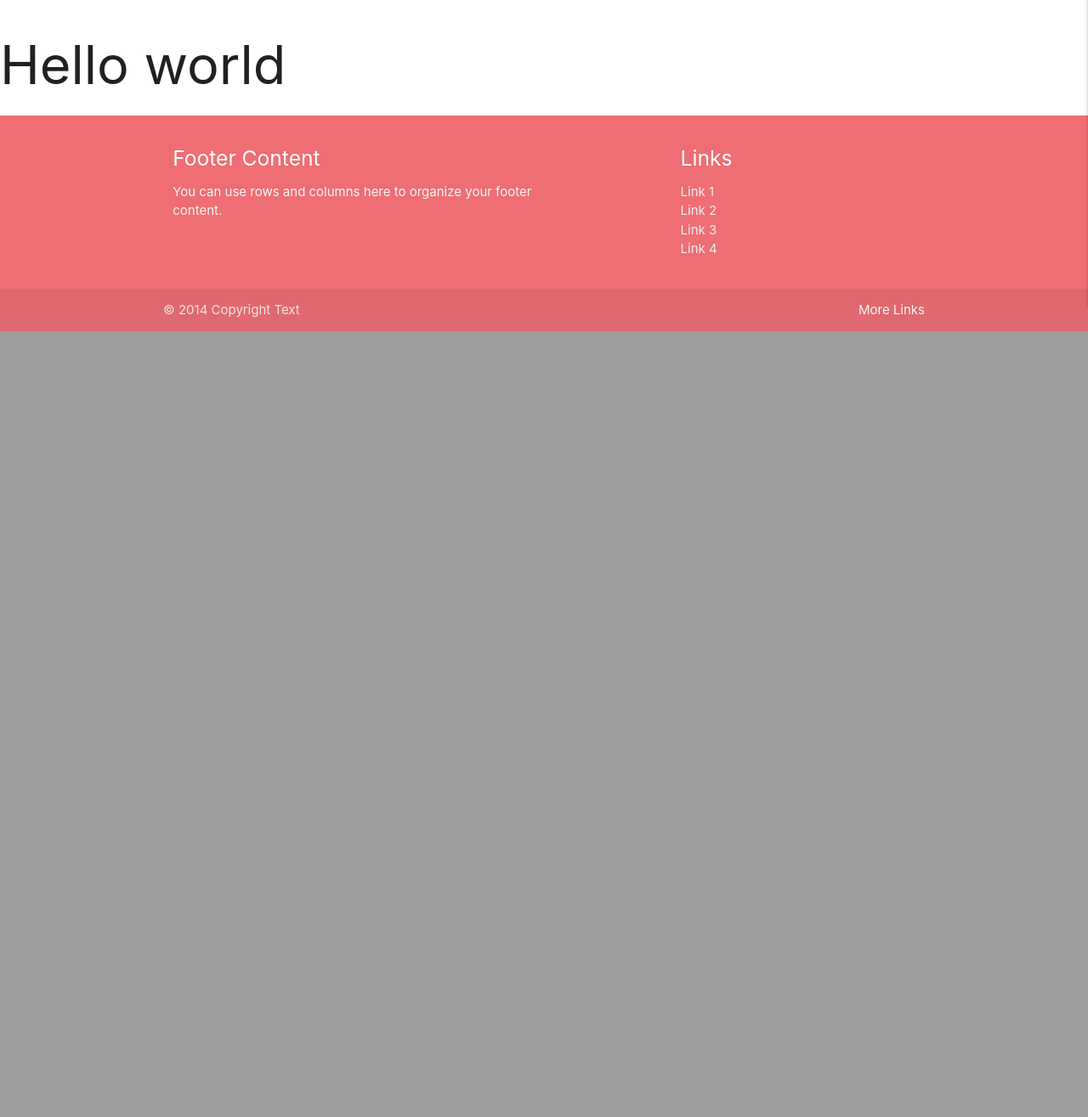
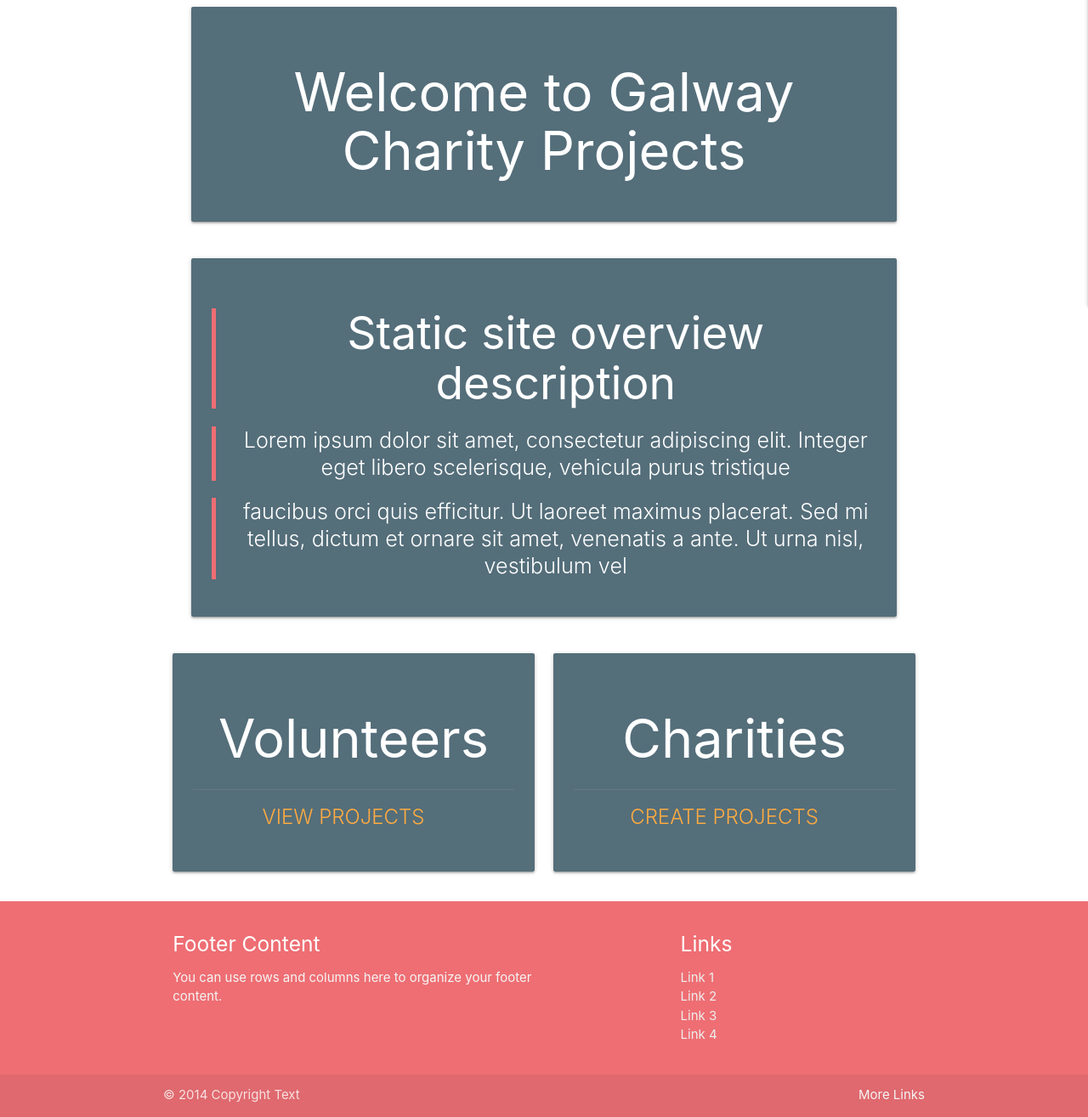
Before and after one commit to lhynes/CI-Data-Centric-Development-Milestone-Project-3, a Flask app: page / in a window 1280 px wide. Shown: the part 500-1815 px from the top of the page at 85% size. Before the commit the page ends 890 px from the top, so only its background shows below. Run offline with Flask 2, Linux system fonts and the light colour scheme; some libraries are stand-ins or nearby versions.

Commit message:
Added homepage layout

```diff
--- a/templates/index.html
+++ b/templates/index.html
@@ -1,6 +1,66 @@
 {% extends "base.html" %}
 {% block content %}
 
-   <h1>Hello world</h1>
+
+
+<div class="row">
+	<div class="col s12 m8 offset-m2">
+		<div class="card blue-grey darken-1">
+			<div class="card-content white-text center-align">
+				<span class="card-title">
+          <h1>Welcome to Galway Charity Projects</h1>
+          </span>
+			</div>
+		</div>
+	</div>
+</div>
+
+<div class="row">
+	<div class="col s12 m8 offset-m2">
+		<div class="card blue-grey darken-1">
+			<div class="card-content white-text center-align">
+				<span class="card-title">
+          <blockquote class="flow-text">
+      <h2>Static site overview description</h2>
+    </blockquote>
+  <blockquote class="flow-text">
+      Lorem ipsum dolor sit amet, consectetur adipiscing elit.
+          Integer eget libero scelerisque, vehicula purus tristique
+    </blockquote>
+    <blockquote class="flow-text">
+          faucibus orci quis efficitur. Ut laoreet maximus placerat. Sed mi tellus,
+          dictum et ornare sit amet, venenatis a ante. Ut urna nisl, vestibulum vel
+          </blockquote>
+          </span>
+			</div>
+		</div>
+	</div>
+</div>
+<div class="container">
+    <div class="row">
+        <div class="col s12 m6">
+            <div class="card blue-grey darken-1">
+                <div class="card-content white-text center-align">
+                    <span class="card-title">
+            <h1>Volunteers</h1>
+            <div class="card-action"> <a href="#">View Projects</a> </div>
+            </span>
+                </div>
+            </div>
+        </div>
+        <div class="col s12 m6">
+            <div class="card blue-grey darken-1">
+                <div class="card-content white-text center-align">
+                    <span class="card-title">
+            <h1>Charities</h1>
+            <div class="card-action"> <a href="#">Create Projects</a> </div>
+            </span>
+                </div>
+            </div>
+        </div>
+    </div>
+</div>
+
+
 
 {% endblock %}
```
